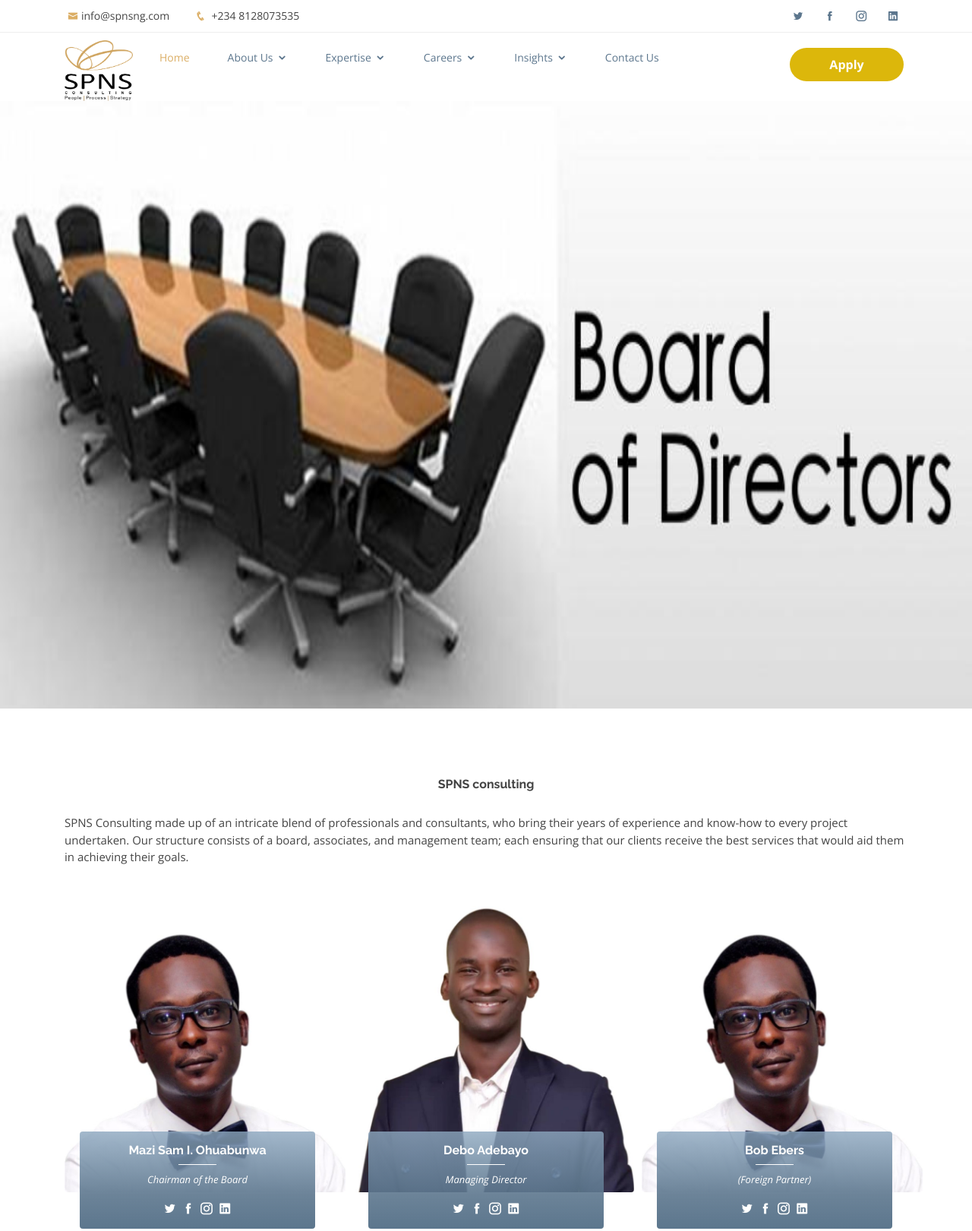
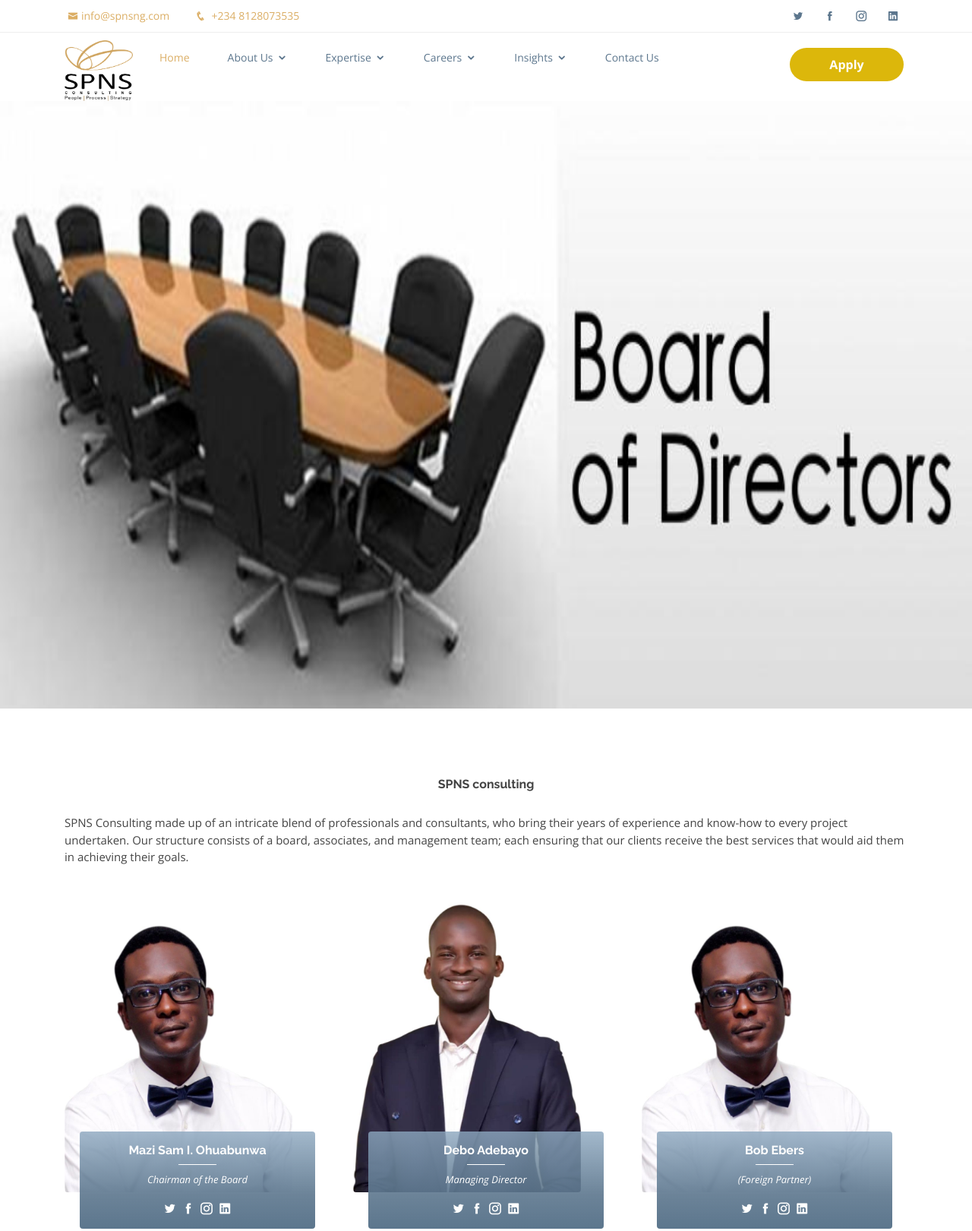
Before and after one commit to 21toffy/spnsss, a plain HTML site: page board.html in a window 1280 px wide. Shown: the top 1621 px of the page at 76% size. Drawn offline with nearby package versions, Linux system fonts and the light colour scheme.

Commit message:
corrected header

```diff
--- a/assets/css/style.css
+++ b/assets/css/style.css
@@ -73,9 +73,14 @@
 
 #topbar .contact-info a {
   line-height: 1;
-  color: #444;
+  color: #DBAE65;
   transition: 0.3s;
 }
+.contact-info {
+  color: #DBAE65;
+
+}
+
 
 #topbar .contact-info a:hover {
   color: #428bca;
@@ -89,6 +94,8 @@
 #topbar .contact-info .icofont-phone {
   padding-left: 20px;
   margin-left: 10px;
+  color: #DBAE65;
+
 }
 
 #topbar .social-links a {
@@ -990,7 +997,7 @@
 .team .member .pic {
   border-radius: 4px;
   overflow: hidden;
-  width: 370px;
+  width: 300px;
   height: 400px;
 }
 
```
